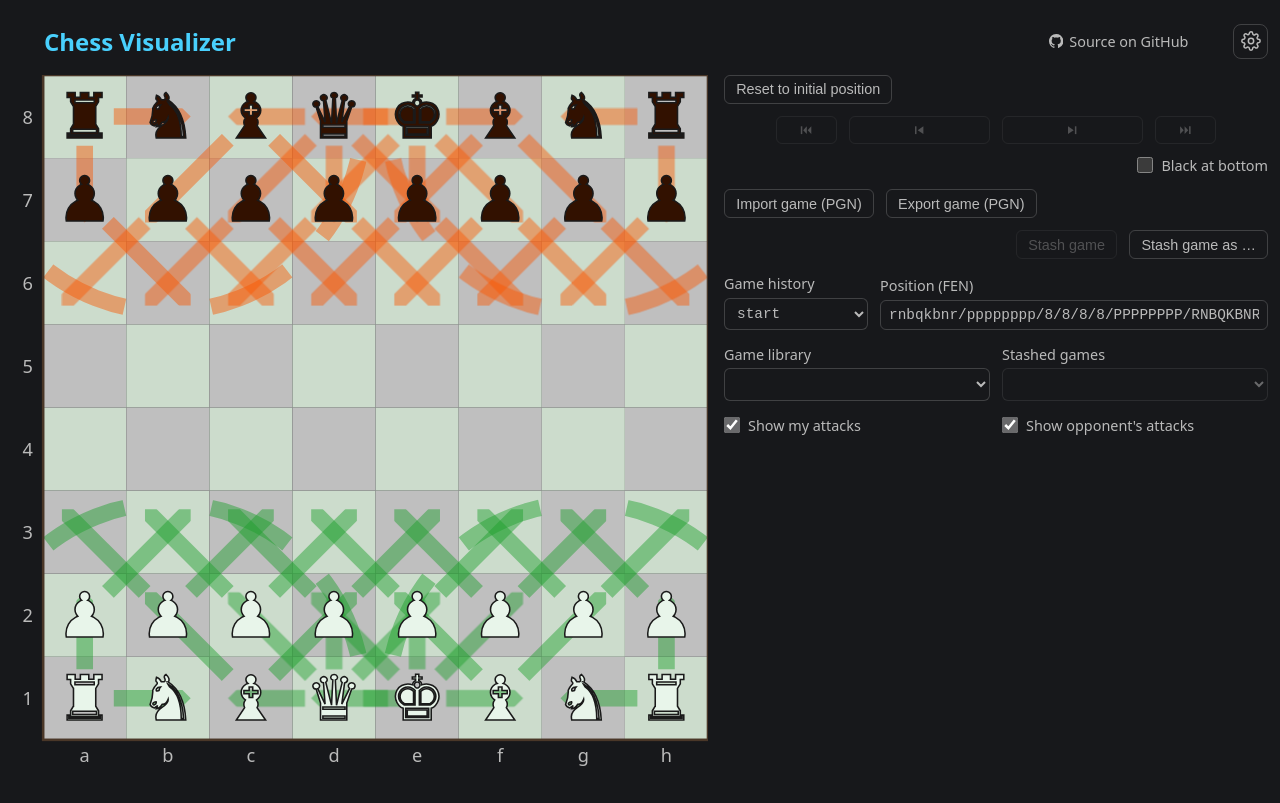
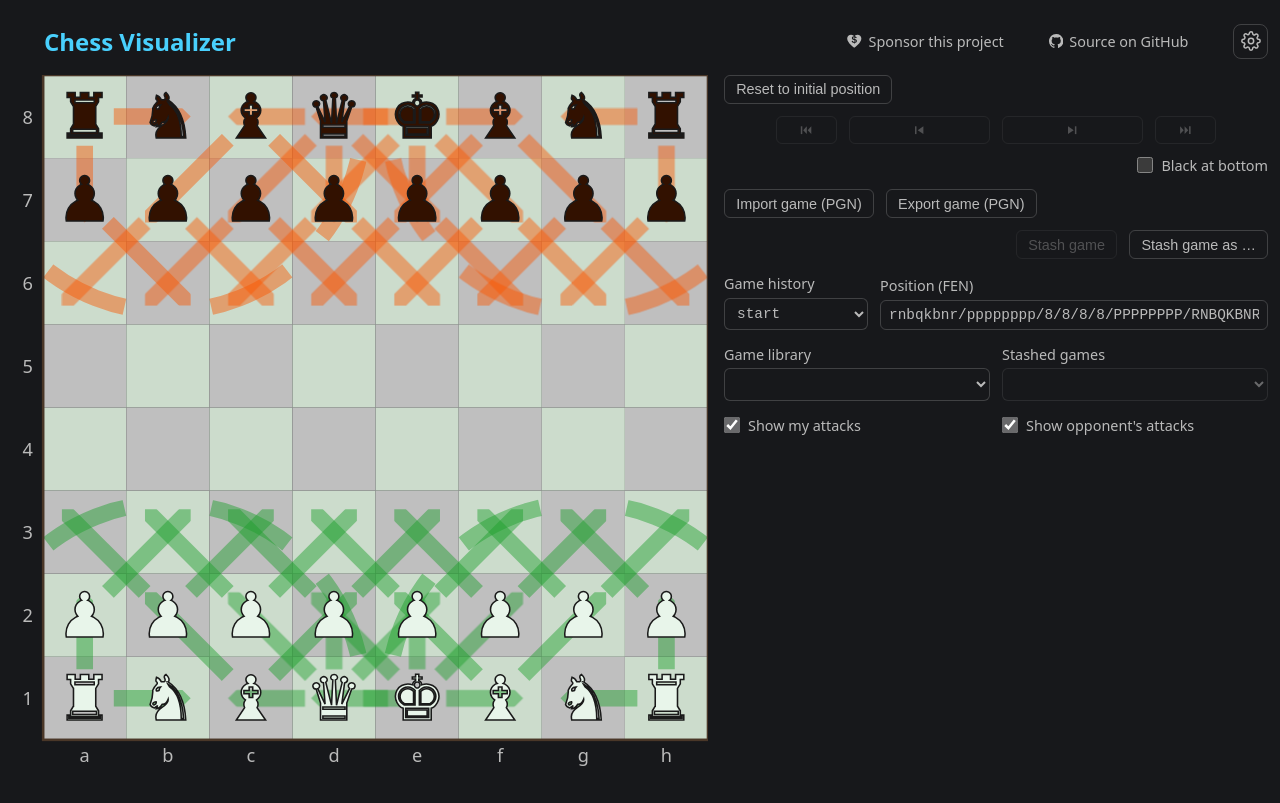
Before and after one commit to ivan-veselovsky/chess-visualizer, a React (Vite) app: page / in a window 1280 px wide. Built offline with nearby package versions, Linux system fonts and the light colour scheme.

Commit message:
Sponsor label added.

```diff
--- a/src/app/App.tsx
+++ b/src/app/App.tsx
@@ -30,6 +30,7 @@ import GameLibrary from "./GameLibrary";
 import FenField from "./FenField";
 import GearIcon from "./GearIcon";
 import GitHubIcon from "./GitHubIcon";
+import SponsorIcon from "./SponsorIcon";
 import StepIcon from "./StepIcon";
 import OptionsPanel from "./OptionsPanel";
 import PgnDialog from "./PgnDialog";
@@ -231,10 +232,19 @@ export default function App() {
     <main className="app">
       <header className="app-header">
         <h1>Chess Visualizer</h1>
-        {/* A new tab: the stash and the game on the board are held in memory
-            alone, and navigating away would take them with it. */}
+        {/* New tabs throughout: the stash and the game on the board are held
+            in memory alone, and navigating away would take them with it. */}
         <a
-          className="source-link"
+          className="header-link sponsor-link"
+          href="https://github.com/sponsors/ivan-veselovsky"
+          target="_blank"
+          rel="noreferrer"
+        >
+          <SponsorIcon />
+          Sponsor this project
+        </a>
+        <a
+          className="header-link source-link"
           href="https://github.com/ivan-veselovsky/chess-visualizer/"
           target="_blank"
           rel="noreferrer"
--- /dev/null
+++ b/src/app/SponsorIcon.tsx
@@ -0,0 +1,47 @@
+import { useId } from "react";
+
+/**
+ * A heart with a dollar sign cut out of it.
+ *
+ * Cut rather than drawn on top: the hole shows the page through, so the mark
+ * needs no second colour and reads the same under either theme.
+ *
+ * The dollar is taken as large as the heart will hold, and the whole mark sits
+ * a shade over 1em, unlike the GitHub mark beside it. Both because a dollar cut
+ * out of something else has only the counters of its own strokes to be read by,
+ * and at this size a smaller one closes up into a blob.
+ */
+export default function SponsorIcon() {
+  // useId() yields ids like ":r0:"; the colons are awkward inside url(#...).
+  const maskId = `sponsor-heart-${useId().replace(/:/g, "")}`;
+
+  return (
+    <svg
+      viewBox="0 0 16 16"
+      width="1.15em"
+      height="1.15em"
+      aria-hidden="true"
+      focusable="false"
+    >
+      {/* White keeps, black cuts. */}
+      <mask id={maskId}>
+        <path
+          fill="#fff"
+          d="M8 14.35C8 14.35 1.15 9.7 1.15 5.4 1.15 3.2 2.86 1.6 4.95 1.6 6.28 1.6 7.42 2.32 8 3.35 8.58 2.32 9.72 1.6 11.05 1.6 13.14 1.6 14.85 3.2 14.85 5.4 14.85 9.7 8 14.35 8 14.35Z"
+        />
+        <text
+          x="8"
+          y="10.1"
+          textAnchor="middle"
+          fontFamily="Helvetica, Arial, sans-serif"
+          fontSize="9.6"
+          fontWeight="700"
+          fill="#000"
+        >
+          $
+        </text>
+      </mask>
+      <rect width="16" height="16" fill="currentColor" mask={`url(#${maskId})`} />
+    </svg>
+  );
+}
--- a/src/styles.css
+++ b/src/styles.css
@@ -90,27 +90,36 @@ body {
   margin-bottom: 1rem;
 }
 
-/*
-  The gap falls before the link, so it and the gear travel together at the
-  right edge and the title keeps the left — the same arrangement the control
-  rows use. An auto margin does this on its own; `justify-content` would have
-  no say once one is set.
-*/
-.source-link {
+/* The links beside the title: plain text until pointed at. */
+.header-link {
   display: inline-flex;
   align-items: center;
   gap: 0.4rem;
-  /* Auto on the left to carry it right; a set gap on the other side to keep it
-     clear of the gear rather than up against it. */
-  margin-left: auto;
-  margin-right: 2em;
   font-size: 0.9rem;
   color: inherit;
   text-decoration: none;
 }
 
-.source-link:hover {
+.header-link:hover {
   text-decoration: underline;
+}
+
+/*
+  The gap falls before the first link, so the links and the gear travel
+  together at the right edge and the title keeps the left — the same
+  arrangement the control rows use. An auto margin does this on its own;
+  `justify-content` would have no say once one is set.
+*/
+.sponsor-link {
+  margin-left: auto;
+  /* The same set gap the link beside it keeps from the gear, so the three
+     stand evenly apart rather than the pair reading as one item. */
+  margin-right: 2em;
+}
+
+/* A set gap on the far side, to sit clear of the gear rather than against it. */
+.source-link {
+  margin-right: 2em;
 }
 
 .app-header h1 {
```
